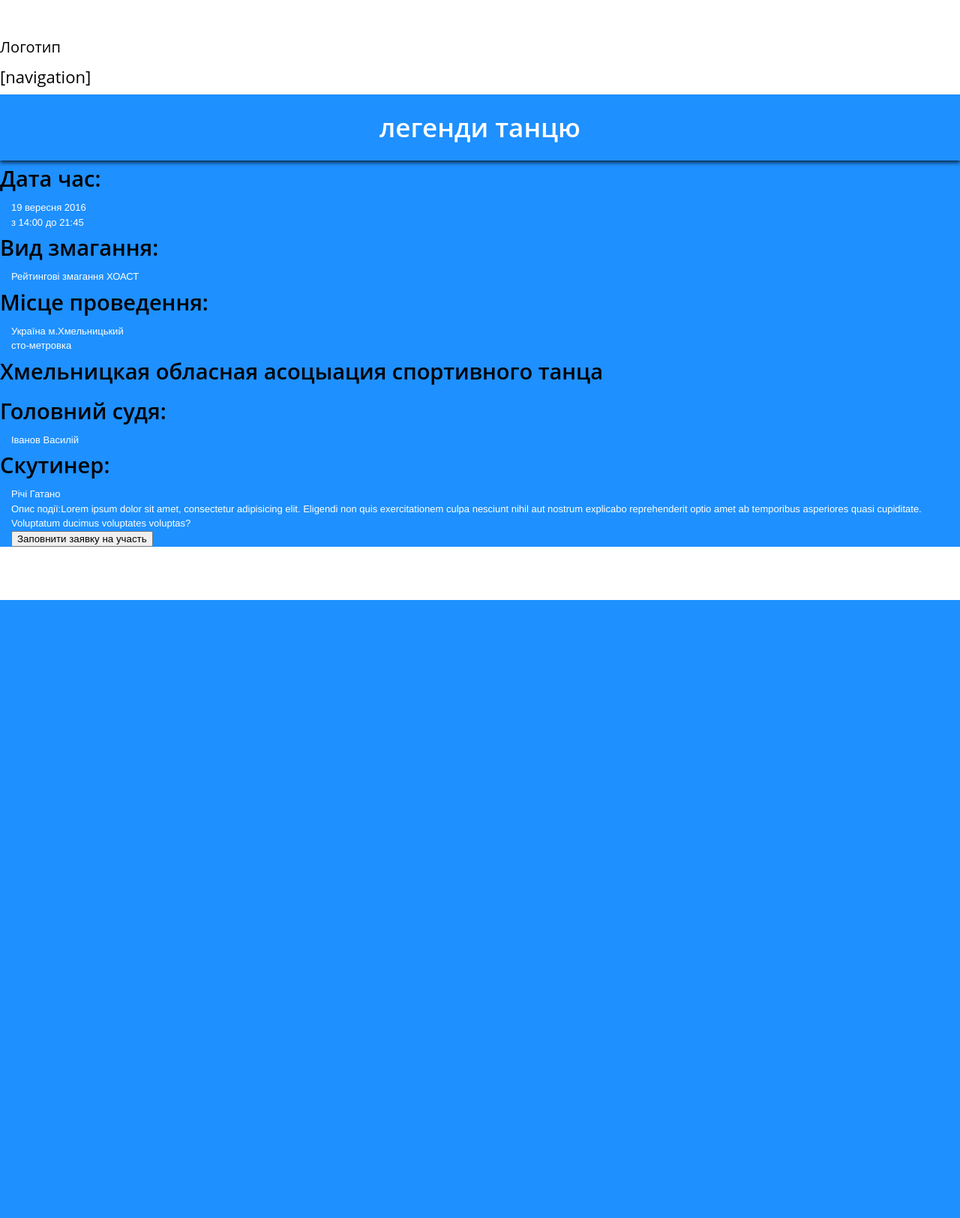
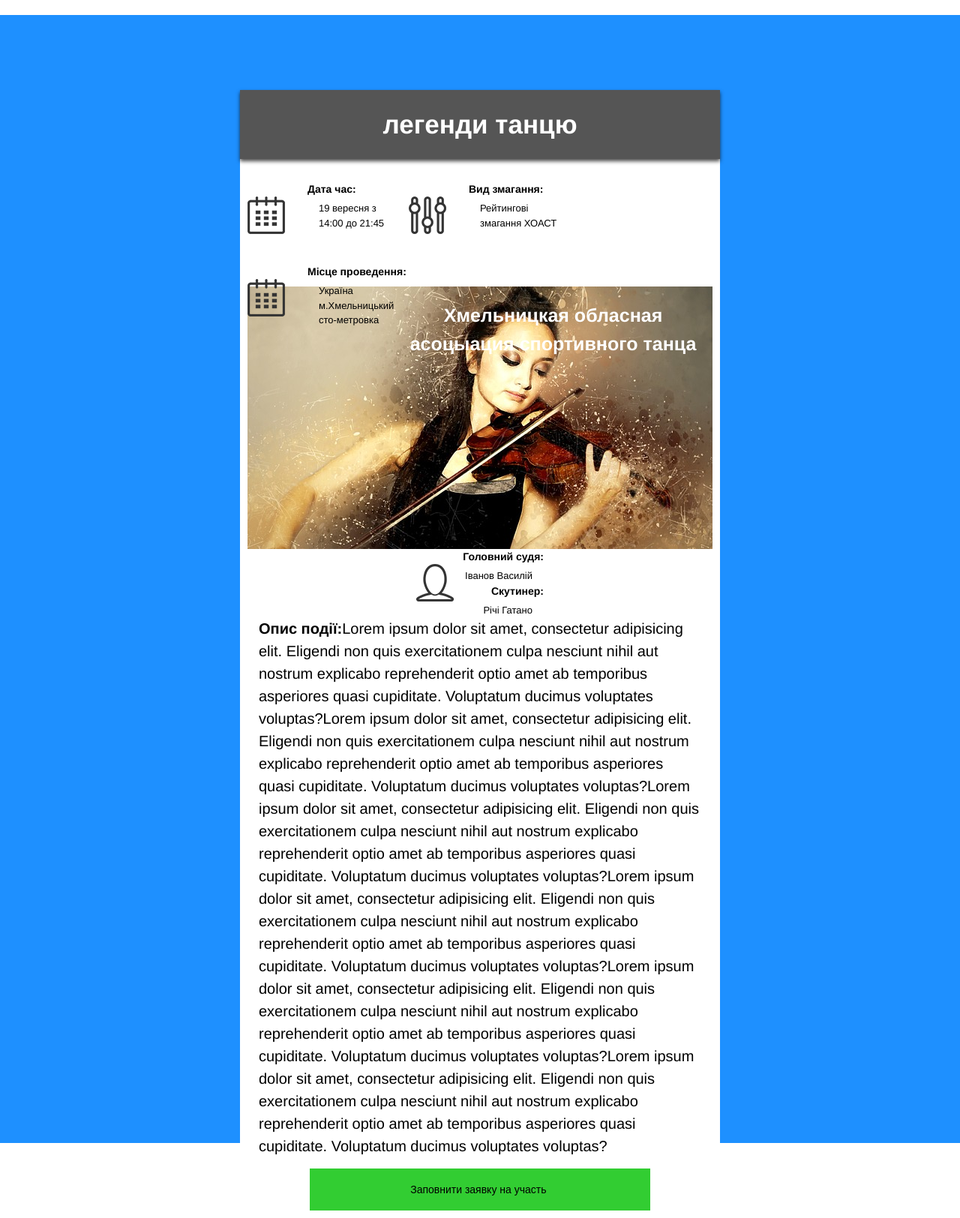
Before and after one commit to Infokora/Hakaton, a PHP site: page /Hakaton/templates/event_open/openevant.html in a window 1280 px wide. Shown: the whole page at 75% size. Before the commit the page ends 800 px from the top, so only its background shows below. Run offline with PHP 8.4, Linux system fonts and the light colour scheme.

Commit message:
page event

```diff
--- a/main/css/style.css
+++ b/main/css/style.css
@@ -1,4 +1,4 @@
-<<<<<<< HEAD
+
 html { margin:0; padding:0;}
 body { margin:0; padding:0; color:black; font:normal 22px/48px 'Open Sans', sans-serif; background:#fff;}
 .clr:after { content:""; display:block; height:0; font-size:0; line-height:0; clear:both;}
@@ -122,6 +122,7 @@ h2 { padding: 0 0 5px; font-weight: 600; font-size: 29px;}
 
 	background: url('../../images/main_img.jpg') center center no-repeat fixed;
 	background-size: cover;
+	height:800px;
 
 }
 
@@ -138,7 +139,7 @@ h2 { padding: 0 0 5px; font-weight: 600; font-size: 29px;}
 .company_description {
 	color: white;
 	width: 1000px;
-	padding: 630px 0 45px;
+	padding: 370px 0 45px;
 	margin: 0 auto;
 	text-align: center;
 	font-size: 40px;
@@ -194,17 +195,10 @@ h2 { padding: 0 0 5px; font-weight: 600; font-size: 29px;}
 	font-size: 15px;
 	line-height: 25px;
 }
-.resize{
-	max-width:1918px;
-	margin:0 auto;
-	background-color:#1E90FF;
-=======
  .resize{
 	max-width:1400px;
 	margin:0 auto;
 	background-color:#1E90FF;
-	height:3000px;
->>>>>>> 2524ff5e6ce9df9a055759381bcb396778a32600
 }
 #wrap{
 
@@ -291,16 +285,6 @@ body, p{
 	display:block;
 	background-color:rgba(0,0,0,0);
 }
-<<<<<<< HEAD
-
-#overlay { display: none; position: fixed; z-index: 990; left: 0; top: 0; width: 100%; height: 100%; background: rgba(0,0,0,0.5); cursor: pointer;}
-#popup { display: none; position: fixed; z-index: 995; left: 45%; top: 40%; margin: -80px 0 0 -150px; width: 500px; background: white; border-radius:10px;}
-#popup .header { padding: 6px 12px; font-weight: bold; background:#1E90FF; box-shadow:0 3px 5px rgba(0,0,0,0.7);}
-#popup .content { padding: 12px; height:220px;}
-#popup .buttons { margin: 0; padding: 6px 12px 16px; text-align: center;}
-#popup .buttons a { display: inline-block; padding: 2px 20px; border: 1px solid #000;}
-#overlay_log { display: none; position: fixed; z-index: 990; left: 0; top: 0; width: 100%; height: 100%; background: rgba(0,0,0,0.5); cursor: pointer;}
-=======
 		#overlay { display: none; position: fixed; z-index: 990; left: 0; top: 0; width: 100%; height: 100%; background: rgba(0,0,0,0.5); cursor: pointer;}
 		#popup { display: none; position: fixed; z-index: 995; left: 45%; top: 30%; margin: -70px 0 0 -180px; width: 500px; background: white; border-radius:10px;}
 		#popup .header { padding: 6px 12px; font-weight: bold; background:#1E90FF; box-shadow:0 3px 5px rgba(0,0,0,0.7);}
@@ -308,7 +292,6 @@ body, p{
 		#popup .buttons { margin: 0; padding: 6px 12px 16px; text-align: center;}
 		#popup .buttons a { display: inline-block; padding: 2px 20px; border: 1px solid #000;}
 		#overlay_log { display: none; position: fixed; z-index: 990; left: 0; top: 0; width: 100%; height: 100%; background: rgba(0,0,0,0.5); cursor: pointer;}
->>>>>>> 2524ff5e6ce9df9a055759381bcb396778a32600
 #popup .header h2{
 	color:white;
 	text-align:center;
@@ -399,25 +382,25 @@ body, p{
 	border:1px solid #1E90FF;
 }
 .form_in label:last-child{
-<<<<<<< HEAD
 	text-align:center;
 	background:#32CD32;
 	border:none;
 	color:white;
 	font-size:25px;
 }
-.form_in label:last-child{
-	text-align:center;
-	background:#32CD32;
-	border:none;
-}
 .form_in input{
-	width:70%;
+	width:99%;
 	padding:10px 0;
 	font-size:14px;
 	border:0;
 	display:block;
 	background-color:rgba(0,0,0,0);
+}
+.form_in textarea{
+	width:99%;
+	height:150px;
+	border:none;
+	box-sizing: border-box;
 }
 .slider {
 	position: relative;margin-top: 48px;
@@ -495,12 +478,11 @@ body, p{
 }
 
 /*SECTION*/
-section:hover{cursor: pointer}
 section h1{color:white; font-weight: 700; padding:0 15px}
 section p{color:white; font-weight: 400; padding:0 15px; overflow: hidden; text-overflow: ellipsis;}
 
 /*POP-UP*/
-/*#overlay { display: none; position: fixed; z-index: 990; left: 0; top: 0; width: 100%; height: 100%; background: rgba(0,0,0,0.5); cursor: pointer;}*/
+#overlay { display: none; position: fixed; z-index: 990; left: 0; top: 0; width: 100%; height: 100%; background: rgba(0,0,0,0.5); cursor: pointer;}
 #popup-news { display: none; position: fixed; z-index: 995; left: 40%; top: 25%; margin: -50px 0 0 -150px; width: 500px; background: #2a4aff;}
 #popup-news .header {font-size: 30px; padding: 6px 12px; font-weight: 700; border-bottom: 1px solid #aaa; text-align: center}
 #popup-news .text {font-size: 24px; color: #b7b7b7; font-style: italic; position: relative; box-sizing: border-box; padding-left: 10px; outline: none;
@@ -617,3 +599,63 @@ section p{color:white; font-weight: 400; padding:0 15px; overflow: hidden; text-
 	clear:both;
 	height:20px;
 }
+.open_event{
+	padding:10px;
+}
+.open_event p{
+	color:black;
+}
+.open_event h2{
+	font-size:14px;
+}
+.list_icon_data{
+	padding-top:20px;
+	margin:0 auto;
+}
+.icon{
+	float:left;
+	width:135px;
+	padding-left:80px;
+	min-height:110px;
+}
+.icon_data_3{
+	margin-right:0;
+}
+.icon h2, .icon p{
+	box-sizing:border-box;
+}
+.icon_data_1{
+	background:url(../../main/img/calendar.png) no-repeat left 20px;
+}
+.icon_data_2{
+	background:url(../../main/img/params.png) no-repeat left 20px;
+}
+.icon_data_3{
+	background:url(../../main/img/calendar.png) no-repeat left 20px;
+}
+.bg_img_event{
+	background:url(../../main/img/solo.jpg) no-repeat center center;
+	margin-top:140px;
+	height:350px;
+}
+.bg_img_event h2{
+	font-size:25px;
+	color:white;
+	text-align:center;
+	padding:20px;
+	margin:0 auto;
+}
+.icon1{
+	width:170px;
+	text-align:right;
+	margin:0 auto;
+}
+.icon1{
+	background:url(../../main/img/user.png) no-repeat left 20px
+}
+.txt_data p{
+	font-size:20px;
+}
+b{
+	font-weight:600;
+}
--- a/main/js/script.js
+++ b/main/js/script.js
@@ -1,6 +1,4 @@
 $(function(){
-<<<<<<< HEAD
-
     var $slider=$('.slider').children('div');
     var $next=$(".next");
     var $prev=$('.prev');
--- a/templates/event_add/create_event.html
+++ b/templates/event_add/create_event.html
@@ -27,19 +27,19 @@
                             <label for="nazva_org_event"> 1. Название организации:	<input name="nazva_org_event" id="nazva_org_event" type="text" placeholder="Введите информацию"></label>
                             <label for="status_event"> 2. Статус, вид конкурса, фестиваля:	<input name="status_event" id="status_event" type="text" placeholder="Введите информацию"></label>
                             <label for="name_event"> 3. Название:	<input name="name_event" id="name_event" type="text" placeholder="Введите информацию"></label>
-                            <label for="date_event_begin">4. Даты проведения:	<input name="date_event_begin" id="date_event_begin" type="text" placeholder="Выберите дату начала"></label>
+                            <label for="date_event_begin">4. Даты проведения:	<p><input name="date_event_begin" id="date_event_begin" type="text" placeholder="Выберите дату начала"></p></label>
                                 <label><input name="date_event_end" id="date_event_end" type="text" placeholder="Выберите дату окончания"></label>
                                 <label for="place_event"> 5. Место проведения:	<input name="place_event" id="place_event" type="text" placeholder="Введите информацию"></label>
                                 <label for="country_event"> 6. Страна проведения:	<input name="country_event" id="country_event" type="text" placeholder="Введите информацию"></label>
                                 <label for="judge_event"> 7. Главний судья:	<input name="judge_event" id="judge_event" type="text" placeholder="Введите информацию"></label>
                                 <label for="skrut_event"> 8. Сркутинер:	<input name="skrut_event" id="skrut_event" type="text" placeholder="Введите информацию"></label>
-                                <label for="add_info_event"> 9. Дополнительная информация:	<textarea name="add_info_event" id="add_info_event" placeholder="Введите информацию"></textarea></label>
+                                <label class="clear" for="add_info_event"><textarea name="add_info_event" id="add_info_event" placeholder=" 9. Дополнительная информация:"></textarea></label>
                                 <p>&nbsp;</p>
                                 <p>&nbsp;</p>
 
                                 <input name="redirect" type="hidden" value="addevent">
                                 <p>&nbsp;</p>
-                                <label for="go"><input id="go" type="submit" name="submitik" value="">Отправить форму</label>
+                                <label for="go"><input id="go" type="submit" name="submitik" value="Отправить форму"></label>
                             </form>
                         </div>
                     </section>
--- a/templates/event_open/openevant.html
+++ b/templates/event_open/openevant.html
@@ -9,47 +9,43 @@
 </head>
 <body>
 <div id="wrap">
-    <nav class="main">
-        <label for="">
-            <img src="" alt="">
-            <p>Логотип</p>
-        </label>
         [navigation]
-    </nav>
+    <div class="blue_line">
         <main class="resize">
-        <!-- Evant -->
-        <section class="event">
+        <section class="event cont_block">
             <div class="head">
                 <h2>легенди танцю</h2>
             </div>
             <article class="open_event">
-                <div class="icon1">
+                <div class="list_icon_data">
+                    <div class="icon icon_data_1">
                         <h2>Дата час:</h2>
-                    <p>19 вересня 2016</p>
-                    <p>з 14:00 до 21:45</p>
+                        <p>19 вересня з 14:00 до 21:45</p>
                     </div>
-                <div class="icon2">
+                    <div class="icon icon_data_2">
                         <h2>Вид змагання:</h2>
                         <p>Рейтингові змагання ХОАСТ</p>
                     </div>
-                <div class="icon3">
+                    <div class="icon icon_data_3">
                         <h2>Місце проведення:</h2>
-                    <p>Україна м.Хмельницький</p>
-                    <p>сто-метровка</p>
+                        <p>Україна м.Хмельницький сто-метровка</p>
+                    </div>
                 </div>
                 <article class="bg_img_event">
                     <h2>Хмельницкая обласная асоцыация спортивного танца</h2>
                 </article>
-                <div class="icon4">
+                <div class="icon1">
                     <h2>Головний судя:</h2>
                     <p>Іванов Василій</p>
 
                     <h2>Скутинер:</h2>
                     <p>Річі Гатано</p>
                 </div>
-                <p><strong>Опис події:</strong>Lorem ipsum dolor sit amet, consectetur adipisicing elit. Eligendi non quis exercitationem culpa nesciunt nihil aut nostrum explicabo reprehenderit optio amet ab temporibus asperiores quasi cupiditate. Voluptatum ducimus voluptates voluptas?</p>
-                <form action="">
-                    <p><label for=""><input name="reg_participant" type="submit" value="Заповнити заявку на участь"></label></p>
+                <div class="txt_data">
+                    <p><b>Опис події:</b>Lorem ipsum dolor sit amet, consectetur adipisicing elit. Eligendi non quis exercitationem culpa nesciunt nihil aut nostrum explicabo reprehenderit optio amet ab temporibus asperiores quasi cupiditate. Voluptatum ducimus voluptates voluptas?Lorem ipsum dolor sit amet, consectetur adipisicing elit. Eligendi non quis exercitationem culpa nesciunt nihil aut nostrum explicabo reprehenderit optio amet ab temporibus asperiores quasi cupiditate. Voluptatum ducimus voluptates voluptas?Lorem ipsum dolor sit amet, consectetur adipisicing elit. Eligendi non quis exercitationem culpa nesciunt nihil aut nostrum explicabo reprehenderit optio amet ab temporibus asperiores quasi cupiditate. Voluptatum ducimus voluptates voluptas?Lorem ipsum dolor sit amet, consectetur adipisicing elit. Eligendi non quis exercitationem culpa nesciunt nihil aut nostrum explicabo reprehenderit optio amet ab temporibus asperiores quasi cupiditate. Voluptatum ducimus voluptates voluptas?Lorem ipsum dolor sit amet, consectetur adipisicing elit. Eligendi non quis exercitationem culpa nesciunt nihil aut nostrum explicabo reprehenderit optio amet ab temporibus asperiores quasi cupiditate. Voluptatum ducimus voluptates voluptas?Lorem ipsum dolor sit amet, consectetur adipisicing elit. Eligendi non quis exercitationem culpa nesciunt nihil aut nostrum explicabo reprehenderit optio amet ab temporibus asperiores quasi cupiditate. Voluptatum ducimus voluptates voluptas?</p>
+                </div>
+                <form action="" class="form_in">
+                    <label for=""><input name="reg_participant" type="submit" value="Заповнити заявку на участь"></label>
                 </form>
             </article>
         </section>
--- a/templates/news_add/create_news.html
+++ b/templates/news_add/create_news.html
@@ -27,7 +27,7 @@
                     <label for="img_news">Выберите картинку для новости<input name="image" id="img_news" type="file"></label>
                     <label for="korotko_news"><input name="short_content" id="korotko_news" type="text"
                     placeholder="Введите краткое описаниее"></label>  <label for="info_news"><input name="content" id="info_news" type="text" placeholder="Текст новости"></label>
-                    <label for="go"><input id="go" type="submit" name="submitik" value="">Создать</label>
+                    <label for="go"><input id="go" type="submit" name="submitik" value="Создать"></label>
                 </form>
             </div>
         </section>
```
Also changed, not shown: templates/home/template.html (+0 -12 lines), templates/news/template_for_single.html (+31 -0 lines), main/img/calendar.png (added), main/img/params.png (added), main/img/solo.jpg (added), main/img/user.png (added), main/img/world.png (added). Lines whose indentation alone changed are shown as unchanged.
